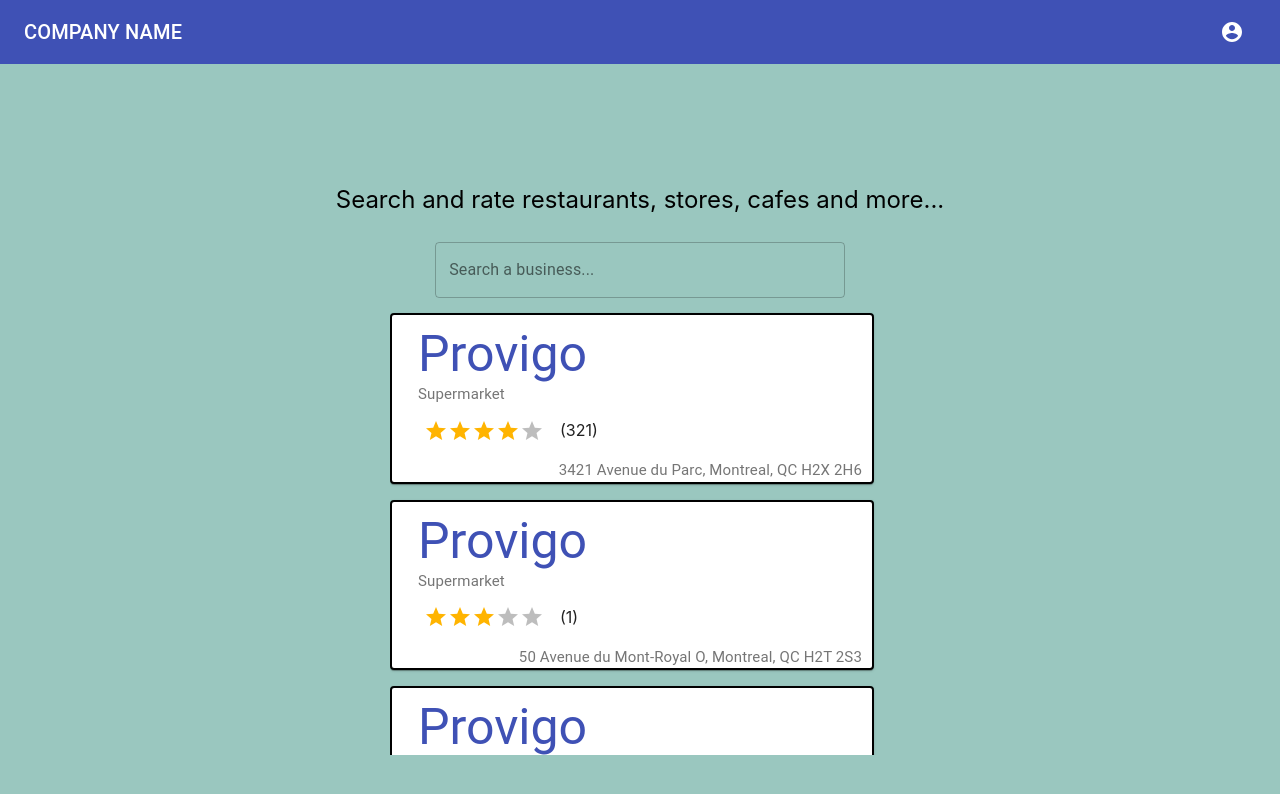
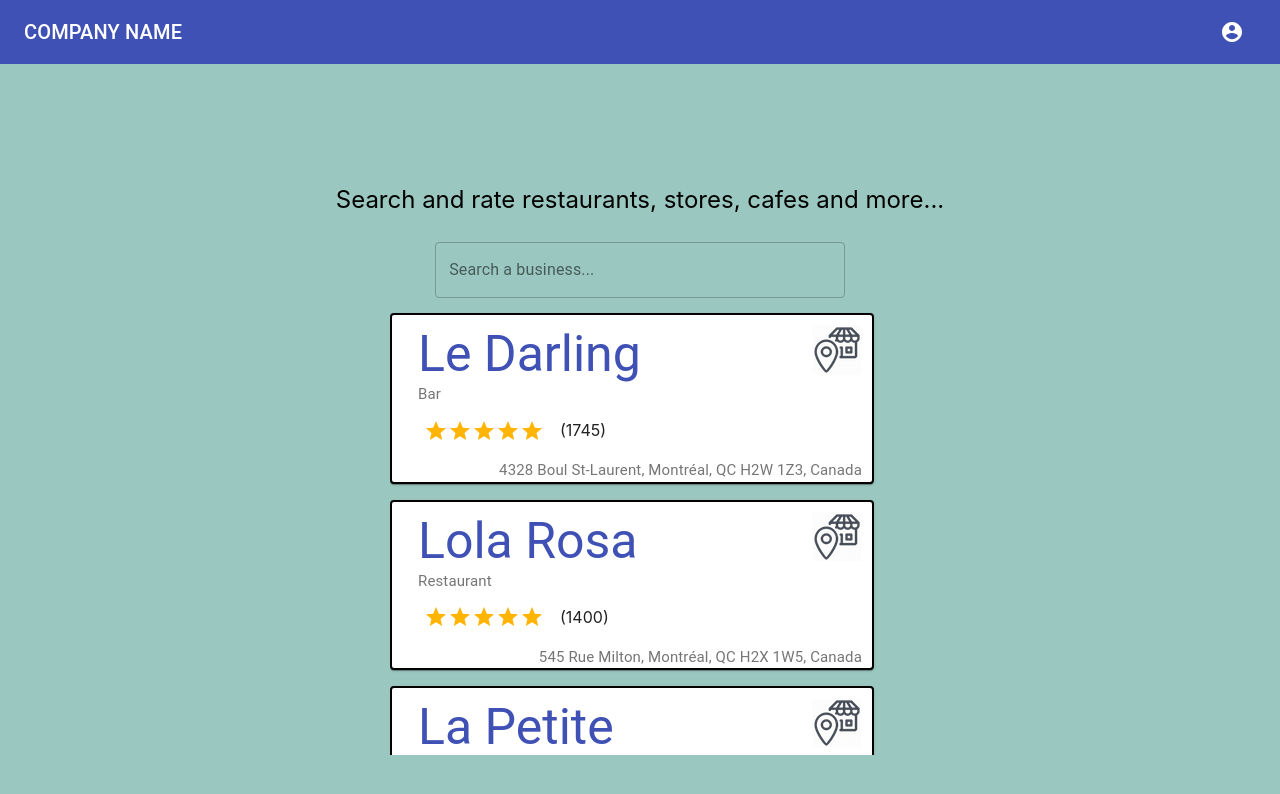
Before and after one commit to JoshFried/codejam2020, a React (Create React App) app in the folder frontend/codejam2020/: page / in a window 1280 px wide. Shown: the top 794 px of the page. Built offline with nearby package versions, Linux system fonts and the light colour scheme.

Commit message:
added more locations and ranking them by rating

```diff
--- a/frontend/codejam2020/src/Component/BusinessDisplay/AllBusiness.tsx
+++ b/frontend/codejam2020/src/Component/BusinessDisplay/AllBusiness.tsx
@@ -49,7 +49,7 @@
     {
       name: "Provigo",
       rating: 3,
-      count: 1,
+      count: 259,
       location: "50 Avenue du Mont-Royal O, Montreal, QC H2T 2S3",
       type: "supermarket",
       business_id: 2,
@@ -63,7 +63,7 @@
     {
       name: "Provigo",
       rating: 4,
-      count: 1,
+      count: 284,
       location:
         "1275 Avenue des Canadiens-de-Montréal #200, Montréal, QC H3B 5E8",
       type: "supermarket",
@@ -78,7 +78,7 @@
     {
       name: "Metro",
       rating: 4,
-      count: 1,
+      count: 159,
       location: "3575 Park Avenue Suite 5100, Montreal, QC H2X 3P9",
       type: "supermarket",
       business_id: 4,
@@ -92,7 +92,7 @@
     {
       name: "Epicerie Segal",
       rating: 2,
-      count: 1,
+      count: 273,
       location: "4001 Boulevard Saint-Laurent, Montreal, QC H2W 1Y4",
       type: "supermarket",
       business_id: 5,
@@ -106,7 +106,7 @@
     {
       name: "La Banquise",
       rating: 4,
-      count: 1,
+      count: 259,
       location: "994 Rue Rachel E, Montreal, QC H2J 2J3",
       type: "restaurant",
       business_id: 6,
@@ -120,7 +120,7 @@
     {
       name: "A&W",
       rating: 2,
-      count: 1,
+      count: 109,
       location: "3780 Boulevard Saint-Laurent, Montreal, QC H2W 1X6",
       type: "restaurant",
       business_id: 7,
@@ -134,7 +134,7 @@
     {
       name: "A&W",
       rating: 3,
-      count: 1,
+      count: 95,
       location: "3457 Avenue du Parc, Montreal, QC H2X 2H6",
       type: "restaurant",
       business_id: 8,
@@ -148,7 +148,7 @@
     {
       name: "3 Brasseurs",
       rating: 5,
-      count: 1,
+      count: 193,
       location: "1658 Rue Saint-Denis, Montreal, QC H2X 3K4",
       type: "restaurant",
       business_id: 9,
@@ -162,7 +162,7 @@
     {
       name: "McDonald's",
       rating: 1,
-      count: 1,
+      count: 108,
       location: "1647 Rue Saint-Denis, Montreal, QC H2X 3K4",
       type: "restaurant",
       business_id: 10,
@@ -176,7 +176,7 @@
     {
       name: "Pizza Pizza",
       rating: 2,
-      count: 1,
+      count: 83,
       location: "3714 Boulevard Saint-Laurent, Montreal, QC H2X 1A1",
       type: "restaurant",
       business_id: 11,
@@ -190,7 +190,7 @@
     {
       name: "Decathlon",
       rating: 5,
-      count: 1,
+      count: 157,
       location: "705 Rue Saint-Catherine O #3500, Montreal, QC H3B 4G5",
       type: "sport store",
       business_id: 12,
@@ -204,7 +204,7 @@
     {
       name: "Gap",
       rating: 3,
-      count: 1,
+      count: 96,
       location: "705 Rue Saint-Catherine O #3123, Montreal, QC H3B 4G5",
       type: "clothing store",
       business_id: 13,
@@ -218,7 +218,7 @@
     {
       name: "H&M",
       rating: 4,
-      count: 1,
+      count: 112,
       location: "1100 Rue Saint-Catherine O, Montreal, QC H3B 1H4",
       type: "clothing store",
       business_id: 14,
@@ -231,8 +231,8 @@
     },
     {
       name: "Sports Experts",
-      rating: 4,
-      count: 1,
+      rating: 3,
+      count: 75,
       location: "930 Rue Saint-Catherine O, Montreal, QCH3B 1E2",
       type: "sport store",
       business_id: 15,
@@ -246,7 +246,7 @@
     {
       name: "Bagels St-Viateur",
       rating: 4,
-      count: 1,
+      count: 231,
       location: "263 Rue Saint-Viateur O, Montreal, QC H2V 1Y1",
       type: "cafe",
       business_id: 16,
@@ -260,7 +260,7 @@
     {
       name: "Fairmount Bagel",
       rating: 5,
-      count: 1,
+      count: 146,
       location: "74 Avenue Fairmount O, Montreal, QC H2T 2M2",
       type: "cafe",
       business_id: 17,
@@ -274,7 +274,7 @@
     {
       name: "Cafe Olimpico",
       rating: 3,
-      count: 1,
+      count: 128,
       location: "124 Rue Saint-Viateur O, Montreal, QC H2T 2L1",
       type: "cafe",
       business_id: 18,
@@ -288,7 +288,7 @@
     {
       name: "Sushi Momo Végétalien",
       rating: 5,
-      count: 1,
+      count: 305,
       location: "3609 Rue Saint-Denis, Montreal, QC H2X 3L6",
       type: "restaurant",
       business_id: 19,
@@ -302,7 +302,7 @@
     {
       name: "Starbucks",
       rating: 3,
-      count: 1,
+      count: 248,
       location: "3601 Boulevard Saint-Laurent, Montreal, QC H2X 2V5",
       type: "cafe",
       business_id: 20,
@@ -312,6 +312,259 @@
       ratingLimitingCustomers: 2,
       ratingMasks: 4,
       ratingAccomodation: 3,
+    },
+    {
+      name: "Mae Sri",
+      rating: 5,
+      count: 512,
+      location: "224 Rue Milton, Montréal, QC H2X 1V6, Canada",
+      type: "restaurant",
+      business_id: 21,
+      local: true,
+      ratingSanitizer: 4,
+      ratingSocialDistancing: 3,
+      ratingLimitingCustomers: 5,
+      ratingMasks: 3,
+      ratingAccomodation: 5,
+
+    },
+    {
+      name: "Brigade Napolitaine",
+      rating: 4,
+      count: 1200,
+      location: "1428 Rue Stanley, Montréal, QC H3A 1P7, Canada",
+      type: "restaurant",
+      business_id: 22,
+      local: true,
+      ratingSanitizer: 4,
+      ratingSocialDistancing: 4,
+      ratingLimitingCustomers: 5,
+      ratingMasks: 4,
+      ratingAccomodation: 5,
+    },
+    {
+      name: "Carlos & Pepe's",
+      rating: 3,
+      count: 1800,
+      location: "1420 Rue Peel, Montréal, QC H3A 1S8, Canada",
+      type: "restaurant",
+      business_id: 23,
+      local: true,
+      ratingSanitizer: 4,
+      ratingSocialDistancing: 3,
+      ratingLimitingCustomers: 5,
+      ratingMasks: 4,
+      ratingAccomodation: 4,
+    },
+    {
+      name: "Lola Rosa",
+      rating: 5,
+      count: 1400,
+      location: "545 Rue Milton, Montréal, QC H2X 1W5, Canada",
+      type: "restaurant",
+      business_id: 24,
+      local: true,
+      ratingSanitizer: 5,
+      ratingSocialDistancing: 3,
+      ratingLimitingCustomers: 3,
+      ratingMasks: 5,
+      ratingAccomodation: 3,
+    },
+    {
+      name: "Tacos Tin Tan",
+      rating: 4,
+      count: 456,
+      location: "3828 R. Saint-Denis, Montréal, QC H2W 2M2, Canada",
+      type: "restaurant",
+      business_id: 25,
+      local: true,
+      ratingSanitizer: 4,
+      ratingSocialDistancing: 3,
+      ratingLimitingCustomers: 4,
+      ratingMasks: 5,
+      ratingAccomodation: 4,
+    },
+    {
+      name: "Bagels Etc",
+      rating: 4,
+      count: 612,
+      location: "4320 Boul St-Laurent, Montréal, QC H2W 1Z3, Canada",
+      type: "restaurant",
+      business_id: 26,
+      local: true,
+      ratingSanitizer: 4,
+      ratingSocialDistancing: 4,
+      ratingLimitingCustomers: 3,
+      ratingMasks: 4,
+      ratingAccomodation: 4,
+    },
+    {
+      name: "Cafe Santropol",
+      rating: 4,
+      count: 1322,
+      location: "3990 Rue Saint-Urbain, Montréal, QC H2W 1T7, Canada",
+      type: "restaurant",
+      business_id: 27,
+      local: true,
+      ratingSanitizer: 5,
+      ratingSocialDistancing: 5,
+      ratingLimitingCustomers: 5,
+      ratingMasks: 4,
+      ratingAccomodation: 4,
+    },
+    {
+      name: "Omnivor",
+      rating: 4,
+      count: 992,
+      location: "4306 Boul St-Laurent, Montréal, QC H2W 1Z3, Canada",
+      type: "restaurant",
+      business_id: 28,
+      local: true,
+      ratingSanitizer: 4,
+      ratingSocialDistancing: 3,
+      ratingLimitingCustomers: 4,
+      ratingMasks: 5,
+      ratingAccomodation: 4,
+    },
+    {
+      name: "Dirty Dogs",
+      rating: 4,
+      count: 1290,
+      location: "3685 Boul St-Laurent, Montréal, QC H2X 2V5, Canada",
+      type: "restaurant",
+      business_id: 29,
+      local: false,
+      ratingSanitizer: 4,
+      ratingSocialDistancing: 4,
+      ratingLimitingCustomers: 4,
+      ratingMasks: 3,
+      ratingAccomodation: 5,
+    },
+    {
+      name: "Les Deux Gamins",
+      rating: 4,
+      count: 340,
+      location: "170 Rue Prince-Arthur E, Montréal, QC H2X 3B7, Canada",
+      type: "restaurant",
+      business_id: 30,
+      local: true,
+      ratingSanitizer: 4,
+      ratingSocialDistancing: 4,
+      ratingLimitingCustomers: 5,
+      ratingMasks: 3,
+      ratingAccomodation: 4,
+    },
+    {
+      name: "Cafe St-Barth",
+      rating: 5,
+      count: 375,
+      location: "3500 Av du Parc, Montréal, QC H2X 2H7, Canada",
+      type: "cafe",
+      business_id: 31,
+      local: true,
+      ratingSanitizer: 5,
+      ratingSocialDistancing: 4,
+      ratingLimitingCustomers: 4,
+      ratingMasks: 5,
+      ratingAccomodation: 4,
+    },
+    {
+      name: "Cafe Nocturne",
+      rating: 4,
+      count: 355,
+      location: "19 Rue Prince Arthur O, Montréal, QC H2X 1S4, Canada",
+      type: "cafe",
+      business_id: 32,
+      local: true,
+      ratingSanitizer: 3,
+      ratingSocialDistancing: 4,
+      ratingLimitingCustomers: 4,
+      ratingMasks: 4,
+      ratingAccomodation: 3,
+    },
+    {
+      name: "Milton B",
+      rating: 4,
+      count: 780,
+      location: " 3498 Av du Parc, Montréal, QC H2X 2H5, Canada",
+      type: "cafe",
+      business_id: 33,
+      local: true,
+      ratingSanitizer: 4,
+      ratingSocialDistancing: 3,
+      ratingLimitingCustomers: 4,
+      ratingMasks: 3,
+      ratingAccomodation: 4,
+    },
+    {
+      name: "Juliette & Chocolat",
+      rating: 4,
+      count: 2031,
+      location: "3600 Boul St-Laurent, Montréal, QC H2X 2V4, Canada",
+      type: "cafe",
+      business_id: 34,
+      local: true,
+      ratingSanitizer: 4,
+      ratingSocialDistancing: 4,
+      ratingLimitingCustomers: 5,
+      ratingMasks: 5,
+      ratingAccomodation: 4,
+    },
+    {
+      name: "Le Darling",
+      rating: 5,
+      count: 1745,
+      location: "4328 Boul St-Laurent, Montréal, QC H2W 1Z3, Canada",
+      type: "bar",
+      business_id: 35,
+      local: true,
+      ratingSanitizer: 4,
+      ratingSocialDistancing: 3,
+      ratingLimitingCustomers: 4,
+      ratingMasks: 4,
+      ratingAccomodation: 2,
+    },
+    {
+      name: "La Petite Garconne",
+      rating: 5,
+      count: 1040,
+      location: "3650 Boul St-Laurent, Montréal, QC H2X 2V4, Canada",
+      type: "clothing store",
+      business_id: 36,
+      local: true,
+      ratingSanitizer: 5,
+      ratingSocialDistancing: 3,
+      ratingLimitingCustomers: 4,
+      ratingMasks: 5,
+      ratingAccomodation: 4,
+    },
+    {
+      name: "Eva B",
+      rating: 4,
+      count: 1365,
+      location: "2015 Boul St-Laurent, Montréal, QC H2X 2T3, Canada",
+      type: "clothing store",
+      business_id: 37,
+      local: true,
+      ratingSanitizer: 5,
+      ratingSocialDistancing: 4,
+      ratingLimitingCustomers: 5,
+      ratingMasks: 4,
+      ratingAccomodation: 3,
+    },
+    {
+      name: "Renaud Bray",
+      rating: 4,
+      count: 978,
+      location: "4380 R. Saint-Denis, Montréal, QC H2J 2L1, Canada",
+      type: "library",
+      business_id: 38,
+      local: false,
+      ratingSanitizer: 4,
+      ratingSocialDistancing: 5,
+      ratingLimitingCustomers: 5,
+      ratingMasks: 4,
+      ratingAccomodation: 4,
     },
   ];
 
@@ -327,6 +580,17 @@
               business.type.toLowerCase().includes(filterValue.toLowerCase()) ||
               business.rating.toString().includes(filterValue.toLowerCase())
           )
+          .sort(
+            (business1, business2) => {
+            if (business1.rating > business2.rating)
+              return -1;
+            else if (business1.rating == business2.rating)
+              return business2.count - business1.count;
+            else
+              return 1;
+            }
+
+          )
           .map((business, i) => {
             return (
               <BusinessCard businessInfo={business} key={i}></BusinessCard>
```
